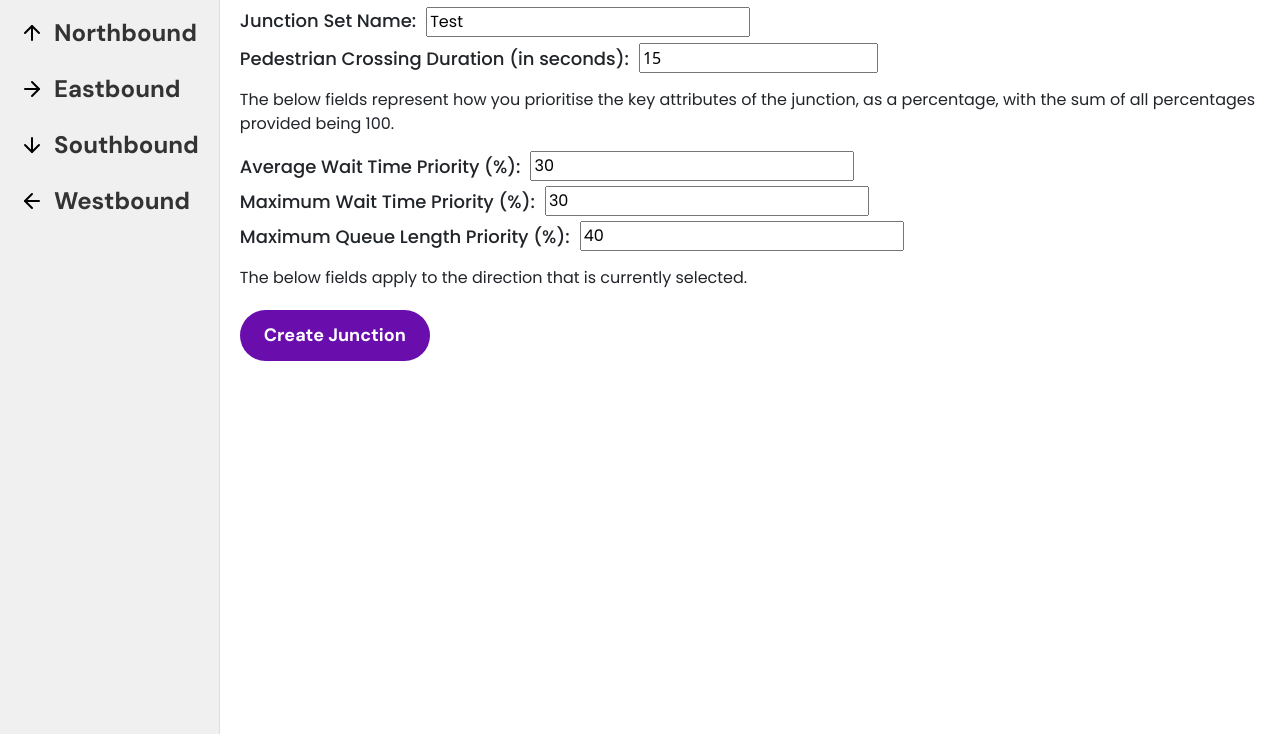
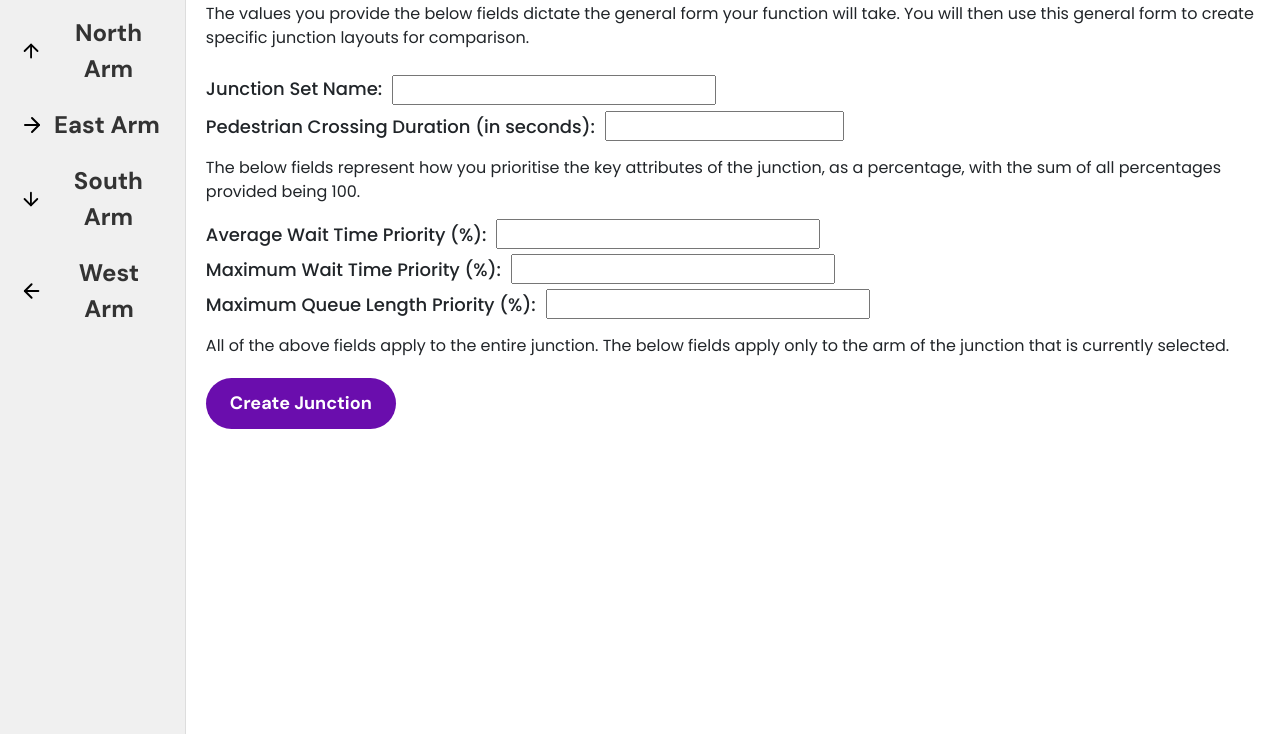
Before and after one commit to jemijack/SWE-Project, a plain HTML site: page templates/CreateNewSet.html in a window 1280 px wide. Shown: the part 66-800 px from the top of the page. Drawn offline with nearby package versions, Linux system fonts and the light colour scheme; a script that the page names is missing.

Commit message:
With Jakob's new CSS

```diff
--- a/templates/CreateNewSet.html
+++ b/templates/CreateNewSet.html
@@ -212,6 +212,7 @@
       font-weight: bold;
       font-size: 32px;
       margin-top: -10px;
+      margin-bottom: 20px;
     }
 
     .form-group {
@@ -253,7 +254,7 @@
 </head>
 <body>
 
-  <form id="junctionForm" method="POST" action="/junction-creation-page" onsubmit="return validateForm()">
+  <form id="junctionForm" method="POST" action="/layoutform" onsubmit="return validateForm()">
 
     <!-- Direction buttons to show input forms for each direction -->
     <div class="direction-sidebar">
@@ -271,98 +272,99 @@
           <line x1="12" y1="5" x2="12" y2="19"></line>
           <polyline points="5 12 12 5 19 12"></polyline>
         </svg>
-        <span class="dm-sans-bold-sidebar">Northbound</span>
+        <span class="dm-sans-bold-sidebar">North Arm</span>
       </button>
       <button type="button" id="eastButton" class="direction-button" onclick="showDirectionForm('east')">
         <svg xmlns="http://www.w3.org/2000/svg" width="24" height="24" viewBox="0 0 24 24" fill="none" stroke="currentColor" stroke-width="2" stroke-linecap="round" stroke-linejoin="round">
           <line x1="5" y1="12" x2="19" y2="12"></line>
           <polyline points="12 5 19 12 12 19"></polyline>
         </svg>
-        <span class="dm-sans-bold-sidebar">Eastbound</span>
+        <span class="dm-sans-bold-sidebar">East Arm</span>
       </button>
       <button type="button" id="southButton" class="direction-button" onclick="showDirectionForm('south')">
         <svg xmlns="http://www.w3.org/2000/svg" width="24" height="24" viewBox="0 0 24 24" fill="none" stroke="currentColor" stroke-width="2" stroke-linecap="round" stroke-linejoin="round">
           <line x1="12" y1="5" x2="12" y2="19"></line>
           <polyline points="19 12 12 19 5 12"></polyline>
         </svg>
-        <span class="dm-sans-bold-sidebar">Southbound</span>
+        <span class="dm-sans-bold-sidebar">South Arm</span>
       </button>
       <button type="button" id="westButton" class="direction-button" onclick="showDirectionForm('west')">
         <svg xmlns="http://www.w3.org/2000/svg" width="24" height="24" viewBox="0 0 24 24" fill="none" stroke="currentColor" stroke-width="2" stroke-linecap="round" stroke-linejoin="round">
           <line x1="5" y1="12" x2="19" y2="12"></line>
           <polyline points="12 19 5 12 12 5"></polyline>
         </svg>
-        <span class="dm-sans-bold-sidebar">Westbound</span>
+        <span class="dm-sans-bold-sidebar">West Arm</span>
       </button>
     </div>
     <div class="form-content">
       <h1 class="dm-sans-bold-header">Create New Junction</h1>
+      <div class="body-text">The values you provide the below fields dictate the general form your function will take. You will then use this general form to create specific junction layouts for comparison.</div>
       <!-- Junction Set Name -->
       <div class="junction-set-group">
         <label class="poppins-medium" for="junctionSetName">Junction Set Name:</label>
-        <input class="poppins-regular" type="text" id="junctionSetName" name="junctionSetName" value="Test">
+        <input class="poppins-regular" type="text" id="junctionSetName" name="junctionSetName">
       </div>
       <!-- Crossing duration for pedestrians -->
       <br>
       <div class="form-group">
         <label class="poppins-medium" for="crossingDuration">Pedestrian Crossing Duration (in seconds):</label>
-        <input type="text" id="crossingDuration" name="crossingDuration" value="15" oninput="validateDecimal(this)">
+        <input type="text" id="crossingDuration" name="crossingDuration" oninput="validateDecimal(this)">
         <div class="text-danger poppins-regular" id="crossingDurationError"></div>
       </div>
       <div class="body-text">The below fields represent how you prioritise the key attributes of the junction, as a percentage, with the sum of all percentages provided being 100.</div>
       <!-- User priorities of key junction attributes-->
       <div class="form-group">
         <label class="poppins-medium" for="AverageWait">Average Wait Time Priority (%):</label>
-        <input class="poppins-regular" type="text" id="AverageWait" name="AverageWait" value="30" oninput="validateInteger(this)">
+        <input class="poppins-regular" type="text" id="AverageWait" name="AverageWait" oninput="validateInteger(this)">
         <div id="AverageWaitError" class="text-danger poppins-regular"></div>
       </div>
       <div class="form-group">
         <label class="poppins-medium" for="MaxWait">Maximum Wait Time Priority (%):</label>
-        <input class="poppins-regular" type="text" id="MaxWait" name="MaxWait" value="30" oninput="validateInteger(this)">
+        <input class="poppins-regular" type="text" id="MaxWait" name="MaxWait" oninput="validateInteger(this)">
         <div id="MaxWaitError" class="text-danger poppins-regular"></div>
       </div>
       <div class="form-group">
         <label class="poppins-medium" for="MaxQueue">Maximum Queue Length Priority (%):</label>
-        <input class="poppins-regular" type="text" id="MaxQueue" name="MaxQueue" value="40" oninput="validateInteger(this)">
+        <input class="poppins-regular" type="text" id="MaxQueue" name="MaxQueue" oninput="validateInteger(this)">
         <div id="MaxQueueError" class="text-danger poppins-regular"></div>
       </div>
-      <div class="body-text">The below fields apply to the direction that is currently selected.</div>
+      <div class="body-text">All of the above fields apply to the entire junction. The below fields apply only to the arm of the junction that is currently selected.</div>
 
       <!-- North Form Inputs (Only one of these will be visible at a time) -->
       <div id="northForm" class="form-container">
         <div class="form-group">
           <label class="poppins-medium" for="northVehiclesIn">Total Vehicles Incoming (per hour):</label>
-          <input class="poppins-regular" type="text" id="northVehiclesIn" name="northVehiclesIn" value="510" oninput="validateInteger(this)">
+          <input class="poppins-regular" type="text" id="northVehiclesIn" name="northVehiclesIn" oninput="validateInteger(this)">
           <div id="northVehiclesInError" class="text-danger poppins-regular"></div>
         </div>
         <div class="form-group">
-          <label class="poppins-medium" for="northLeftOut">Total Vehicles Exiting West (per hour):</label>
-          <input class="poppins-regular" type="text" id="northLeftOut" name="northLeftOut" value="90" oninput="validateInteger(this)">
+          <label class="poppins-medium" for="northLeftOut">Total Vehicles Exiting East (per hour):</label>
+          <input class="poppins-regular" type="text" id="northLeftOut" name="northLeftOut" oninput="validateInteger(this)">
           <div id="northLeftOutError" class="text-danger poppins-regular"></div>
         </div>
         <div class="form-group">
-          <label class="poppins-medium" for="northStraightOut">Total Vehicles Exiting North (per hour):</label>
-          <input class="poppins-regular" type="text" id="northStraightOut" name="northStraightOut" value="240" oninput="validateInteger(this)">
+          <label class="poppins-medium" for="northStraightOut">Total Vehicles Exiting South (per hour):</label>
+          <input class="poppins-regular" type="text" id="northStraightOut" name="northStraightOut" oninput="validateInteger(this)">
           <div id="northStraightOutError" class="text-danger poppins-regular"></div>
         </div>
         <div class="form-group">
-          <label class="poppins-medium" for="northRightOut">Total Vehicles Exiting East (per hour):</label>
-          <input class="poppins-regular" type="text" id="northRightOut" name="northRightOut" value="180" oninput="validateInteger(this)">
+          <label class="poppins-medium" for="northRightOut">Total Vehicles Exiting West (per hour):</label>
+          <input class="poppins-regular" type="text" id="northRightOut" name="northRightOut" oninput="validateInteger(this)">
           <div id="northRightOutError" class="text-danger poppins-regular"></div>
         </div>
         <div class="form-group">
           <label class="poppins-medium" for="northCarPercentage">Percentage of Cars:</label>
-          <input class="poppins-regular" type="text" id="northCarPercentage" name="northCarPercentage" value="50" oninput="validateDecimal(this)">
+          <input class="poppins-regular" type="text" id="northCarPercentage" name="northCarPercentage"  oninput="validateDecimal(this)">
           <div id="northCarPercentageError" class="text-danger poppins-regular"></div>
         </div>
         <div class="form-group">
           <label class="poppins-medium" for="northBusPercentage">Percentage of Buses:</label>
-          <input class="poppins-regular" type="text" id="northBusPercentage" name="northBusPercentage" value="10" oninput="validateDecimal(this)">
+          <input class="poppins-regular" type="text" id="northBusPercentage" name="northBusPercentage"  oninput="validateDecimal(this)">
           <div id="northBusPercentageError" class="text-danger poppins-regular"></div>
         </div>
         <div class="form-group">
           <label class="poppins-medium" for="northCyclePercentage">Percentage of Cycles:</label>
-          <input class="poppins-regular" type="text" id="northCyclePercentage" name="northCyclePercentage" value="40" oninput="validateDecimal(this)">
+          <input class="poppins-regular" type="text" id="northCyclePercentage" name="northCyclePercentage"  oninput="validateDecimal(this)">
           <div id="northCyclePercentageError" class="text-danger poppins-regular"></div>
         </div>
         <div class="directionpriority-group">
@@ -381,7 +383,7 @@
         </div>
         <div class="form-group">
           <label class="poppins-medium" id="northPedestrianLabel" for="northPedestrian" style="display:none;">Crossing Requests (per hour):</label>
-          <input class="poppins-regular" type="text" id="northPedestrian" name="northRequestFrequency" value="120" style="display:none;">
+          <input class="poppins-regular" type="text" id="northPedestrian" name="northRequestFrequency" style="display:none;">
           <div id="northPedestrianError" class="text-danger poppins-regular"></div>
         </div>
       </div>
@@ -390,37 +392,37 @@
       <div id="southForm" class="form-container">
         <div class="form-group">
           <label class="poppins-medium" for="southVehiclesIn">Total Vehicles Incoming (per hour):</label>
-          <input class="poppins-regular" type="text" id="southVehiclesIn" name="southVehiclesIn" value="1210" oninput="validateInteger(this)">
+          <input class="poppins-regular" type="text" id="southVehiclesIn" name="southVehiclesIn" oninput="validateInteger(this)">
           <div id="southVehiclesInError" class="text-danger poppins-regular"></div>
         </div>
         <div class="form-group">
-          <label class="poppins-medium" for="southLeftOut">Total Vehicles Exiting East (per hour):</label>
-          <input class="poppins-regular" type="text" id="southLeftOut" name="southLeftOut" value="450" oninput="validateInteger(this)">
+          <label class="poppins-medium" for="southLeftOut">Total Vehicles Exiting West (per hour):</label>
+          <input class="poppins-regular" type="text" id="southLeftOut" name="southLeftOut" oninput="validateInteger(this)">
           <div id="southLeftOutError" class="text-danger poppins-regular"></div>
         </div>
         <div class="form-group">
-          <label class="poppins-medium" for="southStraightOut">Total Vehicles Exiting South (per hour):</label>
-          <input class="poppins-regular" type="text" id="southStraightOut" name="southStraightOut" value="480" oninput="validateInteger(this)">
+          <label class="poppins-medium" for="southStraightOut">Total Vehicles Exiting North (per hour):</label>
+          <input class="poppins-regular" type="text" id="southStraightOut" name="southStraightOut" oninput="validateInteger(this)">
           <div id="southStraightOutError" class="text-danger poppins-regular"></div>
         </div>
         <div class="form-group">
-          <label class="poppins-medium" for="southRightOut">Total Vehicles Exiting West (per hour):</label>
-          <input class="poppins-regular" type="text" id="southRightOut" name="southRightOut" value="280" oninput="validateInteger(this)">
+          <label class="poppins-medium" for="southRightOut">Total Vehicles Exiting East (per hour):</label>
+          <input class="poppins-regular" type="text" id="southRightOut" name="southRightOut" oninput="validateInteger(this)">
           <div id="southRightOutError" class="text-danger poppins-regular"></div>
         </div>
         <div class="form-group">
           <label class="poppins-medium" for="southCarPercentage">Percentage of Cars:</label>
-          <input class="poppins-regular" type="text" id="southCarPercentage" name="southCarPercentage" value="30" oninput="validateDecimal(this)">
+          <input class="poppins-regular" type="text" id="southCarPercentage" name="southCarPercentage"  oninput="validateDecimal(this)">
           <div id="southCarPercentageError" class="text-danger poppins-regular"></div>
         </div>
         <div class="form-group">
           <label class="poppins-medium" for="southBusPercentage">Percentage of Buses:</label>
-          <input class="poppins-regular" type="text" id="southBusPercentage" name="southBusPercentage" value="0" oninput="validateDecimal(this)">
+          <input class="poppins-regular" type="text" id="southBusPercentage" name="southBusPercentage"  oninput="validateDecimal(this)">
           <div id="southBusPercentageError" class="text-danger poppins-regular"></div>
         </div>
         <div class="form-group">
           <label class="poppins-medium" for="southCyclePercentage">Percentage of Cycles:</label>
-          <input class="poppins-regular" type="text" id="southCyclePercentage" name="southCyclePercentage" value="70" oninput="validateDecimal(this)">
+          <input class="poppins-regular" type="text" id="southCyclePercentage" name="southCyclePercentage"  oninput="validateDecimal(this)">
           <div id="southCyclePercentageError" class="text-danger poppins-regular"></div>
         </div>
         <div class="directionpriority-group">
@@ -439,7 +441,7 @@
         </div>
         <div class="form-group">
           <label class="poppins-medium" id="southPedestrianLabel" for="southPedestrian" style="display:none;">Crossing Requests (per hour):</label>
-          <input class="poppins-regular" type="text" id="southPedestrian" name="southRequestFrequency" value="15" style="display:none;">
+          <input class="poppins-regular" type="text" id="southPedestrian" name="southRequestFrequency" style="display:none;">
           <div id="southPedestrianError" class="text-danger poppins-regular"></div>
         </div>
       </div>
@@ -448,37 +450,37 @@
       <div id="eastForm" class="form-container">
         <div class="form-group">
           <label class="poppins-medium" for="eastVehiclesIn">Total Vehicles Incoming (per hour):</label>
-          <input class="poppins-regular" type="text" id="eastVehiclesIn" name="eastVehiclesIn" value="65" oninput="validateInteger(this)">
+          <input class="poppins-regular" type="text" id="eastVehiclesIn" name="eastVehiclesIn" oninput="validateInteger(this)">
           <div id="eastVehiclesInError" class="text-danger poppins-regular"></div>
         </div>
         <div class="form-group">
-          <label class="poppins-medium" for="eastLeftOut">Total Vehicles Exiting North (per hour):</label>
-          <input class="poppins-regular" type="text" id="eastLeftOut" name="eastLeftOut" value="20" oninput="validateInteger(this)">
+          <label class="poppins-medium" for="eastLeftOut">Total Vehicles Exiting South (per hour):</label>
+          <input class="poppins-regular" type="text" id="eastLeftOut" name="eastLeftOut" oninput="validateInteger(this)">
           <div id="eastLeftOutError" class="text-danger poppins-regular"></div>
         </div>
         <div class="form-group">
-          <label class="poppins-medium" for="eastStraightOut">Total Vehicles Exiting East (per hour):</label>
-          <input class="poppins-regular" type="text" id="eastStraightOut" name="eastStraightOut" value="15" oninput="validateInteger(this)">
+          <label class="poppins-medium" for="eastStraightOut">Total Vehicles Exiting West (per hour):</label>
+          <input class="poppins-regular" type="text" id="eastStraightOut" name="eastStraightOut" oninput="validateInteger(this)">
           <div id="eastStraightOutError" class="text-danger poppins-regular"></div>
         </div>
         <div class="form-group">
-          <label class="poppins-medium" for="eastRightOut">Total Vehicles Exiting South (per hour):</label>
-          <input class="poppins-regular" type="text" id="eastRightOut" name="eastRightOut" value="30" oninput="validateInteger(this)">
+          <label class="poppins-medium" for="eastRightOut">Total Vehicles Exiting North (per hour):</label>
+          <input class="poppins-regular" type="text" id="eastRightOut" name="eastRightOut" oninput="validateInteger(this)">
           <div id="eastRightOutError" class="text-danger poppins-regular"></div>
         </div>
         <div class="form-group">
           <label class="poppins-medium" for="eastCarPercentage">Percentage of Cars:</label>
-          <input class="poppins-regular" type="text" id="eastCarPercentage" name="eastCarPercentage" value="30" oninput="validateDecimal(this)">
+          <input class="poppins-regular" type="text" id="eastCarPercentage" name="eastCarPercentage"  oninput="validateDecimal(this)">
           <div id="eastCarPercentageError" class="text-danger poppins-regular"></div>
         </div>
         <div class="form-group">
           <label class="poppins-medium" for="eastBusPercentage">Percentage of Buses:</label>
-          <input class="poppins-regular" type="text" id="eastBusPercentage" name="eastBusPercentage" value="20" oninput="validateDecimal(this)">
+          <input class="poppins-regular" type="text" id="eastBusPercentage" name="eastBusPercentage"  oninput="validateDecimal(this)">
           <div id="eastBusPercentageError" class="text-danger poppins-regular"></div>
         </div>
         <div class="form-group">
           <label class="poppins-medium" for="eastCyclePercentage">Percentage of Cycles:</label>
-          <input class="poppins-regular" type="text" id="eastCyclePercentage" name="eastCyclePercentage" value="50" oninput="validateDecimal(this)">
+          <input class="poppins-regular" type="text" id="eastCyclePercentage" name="eastCyclePercentage"  oninput="validateDecimal(this)">
           <div id="eastCyclePercentageError" class="text-danger poppins-regular"></div>
         </div>
         <div class="directionpriority-group">
@@ -497,7 +499,7 @@
         </div>
         <div class="form-group">
           <label class="poppins-medium" id="eastPedestrianLabel" for="eastPedestrian" style="display:none;">Crossing Requests (per hour):</label>
-          <input class="poppins-regular" type="text" id="eastPedestrian" name="eastRequestFrequency" value="100" style="display:none;">
+          <input class="poppins-regular" type="text" id="eastPedestrian" name="eastRequestFrequency" style="display:none;">
           <div id="eastPedestrianError" class="text-danger poppins-regular"></div>
         </div>
       </div>
@@ -506,37 +508,37 @@
       <div id="westForm" class="form-container">
         <div class="form-group">
           <label class="poppins-medium" for="westVehiclesIn">Total Vehicles Incoming (per hour):</label>
-          <input class="poppins-regular" type="text" id="westVehiclesIn" name="westVehiclesIn" value="370" oninput="validateInteger(this)">
+          <input class="poppins-regular" type="text" id="westVehiclesIn" name="westVehiclesIn" oninput="validateInteger(this)">
           <div id="westVehiclesInError" class="text-danger poppins-regular"></div>
         </div>
         <div class="form-group">
-          <label class="poppins-medium" for="westLeftOut">Total Vehicles Exiting South (per hour):</label>
-          <input class="poppins-regular" type="text" id="westLeftOut" name="westLeftOut" value="100" oninput="validateInteger(this)">
+          <label class="poppins-medium" for="westLeftOut">Total Vehicles Exiting North (per hour):</label>
+          <input class="poppins-regular" type="text" id="westLeftOut" name="westLeftOut" oninput="validateInteger(this)">
           <div id="westLeftOutError" class="text-danger poppins-regular"></div>
         </div>
         <div class="form-group">
-          <label class="poppins-medium" for="westStraightOut">Total Vehicles Exiting West (per hour):</label>
-          <input class="poppins-regular" type="text" id="westStraightOut" name="westStraightOut" value="150" oninput="validateInteger(this)">
+          <label class="poppins-medium" for="westStraightOut">Total Vehicles Exiting East (per hour):</label>
+          <input class="poppins-regular" type="text" id="westStraightOut" name="westStraightOut" oninput="validateInteger(this)">
           <div id="westStraightOutError" class="text-danger poppins-regular"></div>
         </div>
         <div class="form-group">
-          <label class="poppins-medium" for="westRightOut">Total Vehicles Exiting North (per hour):</label>
-          <input class="poppins-regular" type="text" id="westRightOut" name="westRightOut" value="120" oninput="validateInteger(this)">
+          <label class="poppins-medium" for="westRightOut">Total Vehicles Exiting South (per hour):</label>
+          <input class="poppins-regular" type="text" id="westRightOut" name="westRightOut" oninput="validateInteger(this)">
           <div id="westRightOutError" class="text-danger poppins-regular"></div>
         </div>
         <div class="form-group">
           <label class="poppins-medium" for="westCarPercentage">Percentage of Cars:</label>
-          <input class="poppins-regular" type="text" id="westCarPercentage" name="westCarPercentage" value="50"  oninput="validateDecimal(this)">
+          <input class="poppins-regular" type="text" id="westCarPercentage" name="westCarPercentage"  oninput="validateDecimal(this)">
           <div id="westCarPercentageError" class="text-danger poppins-regular"></div>
         </div>
         <div class="form-group">
           <label class="poppins-medium" for="westBusPercentage">Percentage of Buses:</label>
-          <input class="poppins-regular" type="text" id="westBusPercentage" name="westBusPercentage" value="30" oninput="validateDecimal(this)">
+          <input class="poppins-regular" type="text" id="westBusPercentage" name="westBusPercentage"  oninput="validateDecimal(this)">
           <div id="westBusPercentageError" class="text-danger poppins-regular"></div>
         </div>
         <div class="form-group">
           <label class="poppins-medium" for="westCyclePercentage">Percentage of Cycles:</label>
-          <input class="poppins-regular" type="text" id="westCyclePercentage" name="westCyclePercentage" value="20" oninput="validateDecimal(this)">
+          <input class="poppins-regular" type="text" id="westCyclePercentage" name="westCyclePercentage"  oninput="validateDecimal(this)">
           <div id="westCyclePercentageError" class="text-danger poppins-regular"></div>
         </div>
         <div class="directionpriority-group">
@@ -555,7 +557,7 @@
         </div>
         <div class="form-group">
           <label class="poppins-medium" id="westPedestrianLabel" for="westPedestrian" style="display:none;">Crossing Requests (per hour):</label>
-          <input class="poppins-regular" type="text" id="westPedestrian" name="westRequestFrequency" value="32" style="display:none;">
+          <input class="poppins-regular" type="text" id="westPedestrian" name="westRequestFrequency" style="display:none;">
           <div id="westPedestrianError" class="text-danger poppins-regular"></div>
         </div>
       </div>
```
